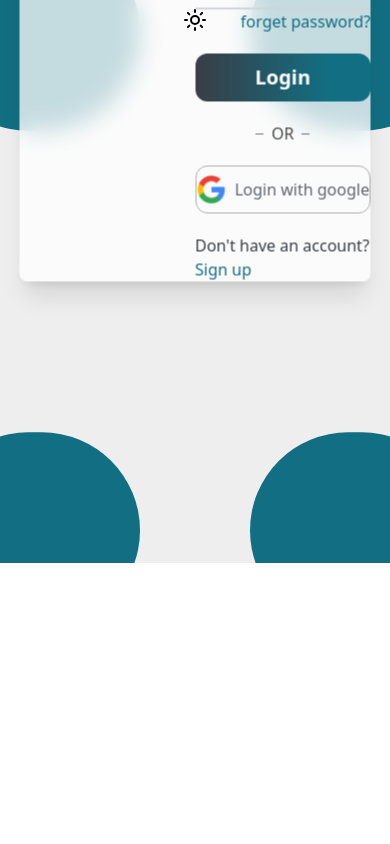
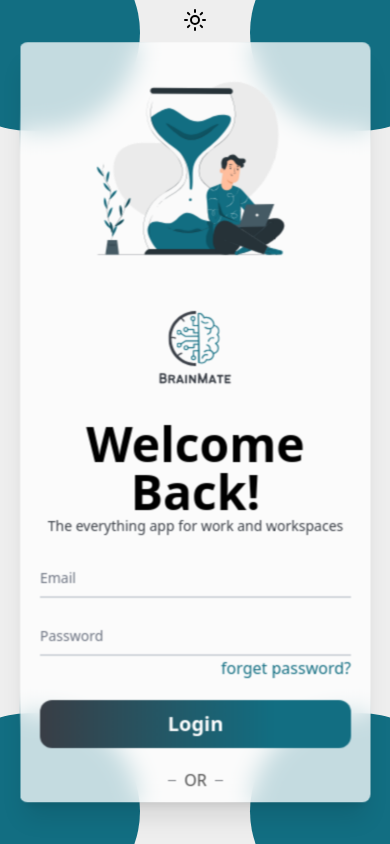
Before and after one commit to YoussefShafiq/GP, a React (Vite) app: page / in a window 390 px wide. Built offline with nearby package versions, Linux system fonts and the light colour scheme.

Commit message:
login and signup responsive Signed-off-by: Youssef Shafek <youssefmsa616@gmail.com>

```diff
--- a/src/components/DarkmodeToggle/Login/Login.jsx
+++ b/src/components/DarkmodeToggle/Login/Login.jsx
@@ -15,21 +15,21 @@ export default function Login() {
       setIsFlipped(!isFlipped);
     };
   return <>
-    <div className="lg:h-screen h-fit bg-base dark:bg-[#0a0a0a] overflow-hidden relative transition-colors duration-300 ">
+    <div className="h-screen bg-base dark:bg-[#0a0a0a] overflow-hidden relative transition-colors duration-300 ">
         <div className="absolute top-0 left-0 bg-darkTeal w-[210px] h-[196px] rounded-full -translate-x-1/3 -translate-y-1/3"></div>
         <div className="absolute top-0 right-0 bg-darkTeal w-[210px] h-[196px] rounded-full translate-x-1/3 -translate-y-1/3 "></div>
         <div className="absolute bottom-0 left-0 bg-darkTeal w-[210px] h-[196px] rounded-full -translate-x-1/3 translate-y-1/3 "></div>
         <div className="absolute bottom-0 right-0 bg-darkTeal w-[210px] h-[196px] rounded-full translate-x-1/3 translate-y-1/3 "></div>
 
-        <div className="relative top-1/2 left-1/2 -translate-x-1/2 -translate-y-1/2 z-10 h-[90%] w-[90%] bg-[#ffffffc0] dark:bg-[#0a0a0aac]  transition-colors duration-300 dark:text-white backdrop-blur-md rounded-lg shadow-xl ">
-            <div className="container m-auto flex h-full">
-                <div className="w-1/2">
+        <div className="overflow-y-scroll relative top-1/2 left-1/2 -translate-x-1/2 -translate-y-1/2 z-10 h-[90%] w-[90%] bg-[#ffffffc0] dark:bg-[#121212ac]  transition-colors duration-300 dark:text-white backdrop-blur-md rounded-lg shadow-xl " style={{scrollbarWidth: "none" }}>
+            <div className="container m-auto flex lg:flex-row flex-col items-center lg:items-stretch h-full">
+                <div className="w-2/3 lg:w-1/2 ">
                     <img src={image} alt="illustration for sand clock and man working on laptop" />
                 </div>
-                <div className="w-1/2 flex flex-col items-center justify-center">
-                    <div className='w-1/5 scale-125 dark:hidden' ><img src={logo} alt="BrainMate" /></div>
+                <div className="w-full p-5 lg:p-0 lg:w-1/2 flex flex-col items-center justify-center">
+                    <div className='w-2/5 lg:w-1/5 scale-125 dark:hidden' ><img src={logo} alt="BrainMate" /></div>
                     <div className='w-1/5 scale-125 hidden dark:block' ><img src={darklogo} alt="BrainMate" /></div>
-                    <h1 className='text-5xl font-bold' >Welcome Back!</h1>
+                    <h1 className='text-5xl font-bold text-center' >Welcome Back!</h1>
                     <h2 className='text-primary dark:text-base dark:opacity-80 dark:text-sm text-sm' >The everything app for work and workspaces</h2>
                     <form className="w-full max-w-sm my-5">
                         <div className="relative z-0 w-full group mb-4">
--- a/src/components/DarkmodeToggle/Signup/Signup.jsx
+++ b/src/components/DarkmodeToggle/Signup/Signup.jsx
@@ -15,21 +15,21 @@ export default function Signup() {
       setIsFlipped(!isFlipped);
     };
   return <>
-    <div className="lg:h-screen h-fit bg-base dark:bg-[#0a0a0a] overflow-hidden relative transition-colors duration-300">
+    <div className="h-screen bg-base dark:bg-[#0a0a0a] overflow-hidden relative transition-colors duration-300">
         <div className="absolute top-0 left-0 bg-darkTeal w-[210px] h-[196px] rounded-full -translate-x-1/3 -translate-y-1/3"></div>
         <div className="absolute top-0 right-0 bg-darkTeal w-[210px] h-[196px] rounded-full translate-x-1/3 -translate-y-1/3 "></div>
         <div className="absolute bottom-0 left-0 bg-darkTeal w-[210px] h-[196px] rounded-full -translate-x-1/3 translate-y-1/3 "></div>
         <div className="absolute bottom-0 right-0 bg-darkTeal w-[210px] h-[196px] rounded-full translate-x-1/3 translate-y-1/3 "></div>
 
-        <div className="relative top-1/2 left-1/2 -translate-x-1/2 -translate-y-1/2 z-10 h-[90%] w-[90%] bg-[#ffffffc0] dark:bg-[#0a0a0aac]  transition-colors duration-300 dark:text-white backdrop-blur-md rounded-lg shadow-xl ">
-            <div className="container m-auto flex h-full">
-                <div className="w-1/2">
+        <div className=" overflow-y-scroll relative top-1/2 left-1/2 -translate-x-1/2 -translate-y-1/2 z-10 h-[90%] w-[90%] bg-[#ffffffc0] dark:bg-[#121212ac]  transition-colors duration-300 dark:text-white backdrop-blur-md rounded-lg shadow-xl " style={{scrollbarWidth: "none" }}>
+            <div className="container m-auto flex lg:flex-row flex-col items-center lg:items-stretch h-full">
+                <div className="w-2/3 lg:w-1/2 ">
                     <img src={image} alt="illustration for sand clock and man working on laptop" />
                 </div>
-                <div className="w-1/2 flex flex-col items-center justify-center">
-                    <div className='w-1/5 scale-125 dark:hidden' ><img src={logo} alt="BrainMate" /></div>
+                <div className="w-full p-5 lg:p-0 lg:w-1/2 flex flex-col items-center justify-center">
+                    <div className='w-2/5 lg:w-1/5 scale-125 dark:hidden' ><img src={logo} alt="BrainMate" /></div>
                     <div className='w-1/5 scale-125 hidden dark:block' ><img src={darklogo} alt="BrainMate" /></div>
-                    <h1 className='text-5xl font-bold' >Let's Start!</h1>
+                    <h1 className='text-5xl font-bold text-center' >Let's Start!</h1>
                     <h2 className='text-primary dark:text-base dark:opacity-80 dark:text-sm text-sm' >The everything app for work and workspaces</h2>
                     <form className="w-full max-w-sm space-y-3 my-5">
                         <div className="relative z-0 w-full group">
```
